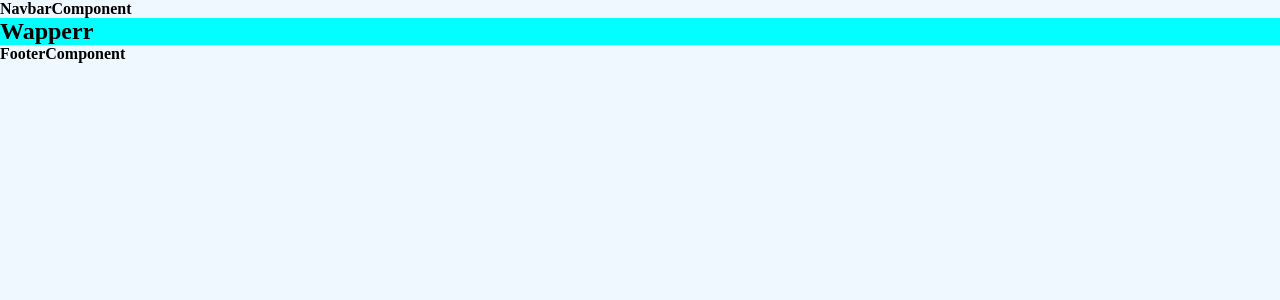
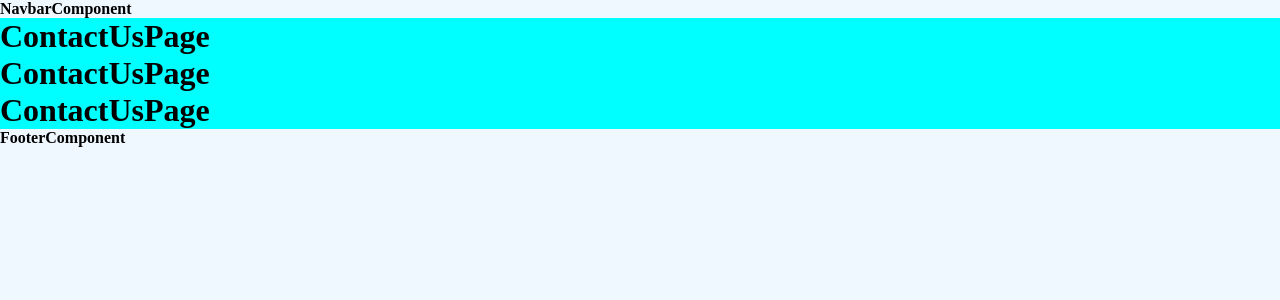
Before and after one commit to mahdizaremz66/resalat-app, a React (Create React App) app: page /contact-us in a window 1280 px wide. Shown: the top 300 px of the page. Built offline with nearby package versions, Linux system fonts and the light colour scheme.

Commit message:
u140202170100

```diff
--- a/src/App.jsx
+++ b/src/App.jsx
@@ -1,5 +1,11 @@
 import FooterComponent from "./components/ui/Footer.components";
 import NavbarComponent from "./components/ui/Navbar.component";
+import { Routes ,Route} from "react-router-dom";
+import HomePage from "./pages/Home.page";
+import FAQPage from "./pages/FAQ.page";
+import AboutUsPage from "./pages/AboutUs.page";
+import ContactUsPage from "./pages/ContactUs.page";
+
 
 function App() {
   return (
@@ -9,7 +15,13 @@
 
       {/*Wapper*/}
       <div className="wapper">
-        <h2>Wapperr</h2>
+        <Routes>
+          <Route path="/" element= {<HomePage />} />
+          <Route path="/faq" element= {<FAQPage />} />
+          <Route path="/about-us" element= {<AboutUsPage />} />
+          <Route path="/contact-us" element= {<ContactUsPage />} />
+
+        </Routes>
 
       </div>
 
--- a/src/index.js
+++ b/src/index.js
@@ -2,10 +2,13 @@
 import ReactDOM from 'react-dom/client';
 import './index.css';
 import App from './App';
+import { BrowserRouter} from "react-router-dom";
 
 const root = ReactDOM.createRoot(document.getElementById('root'));
 root.render(
   <React.StrictMode>
-    <App />
+    <BrowserRouter>
+      <App />
+    </BrowserRouter>
   </React.StrictMode>
 );
--- /dev/null
+++ b/src/pages/AboutUs.page.jsx
@@ -0,0 +1,13 @@
+import React from 'react'
+
+const AboutUsPage = () => {
+      return (
+        <div>
+            <h1>AboutUsPage</h1>
+            <h1>AboutUsPage</h1>
+            <h1>AboutUsPage</h1>
+        </div>
+    )
+  }
+
+export default  AboutUsPage;
--- /dev/null
+++ b/src/pages/ContactUs.page.jsx
@@ -0,0 +1,13 @@
+import React from 'react'
+
+const ContactUsPage = () => {
+      return (
+        <div>
+            <h1>ContactUsPage</h1>
+            <h1>ContactUsPage</h1>
+            <h1>ContactUsPage</h1>
+        </div>
+    )
+  }
+
+export default  ContactUsPage;
--- /dev/null
+++ b/src/pages/FAQ.page.jsx
@@ -0,0 +1,13 @@
+import React from 'react'
+
+const FAQPage = () => {
+      return (
+        <div>
+            <h1>FAQPage</h1>
+            <h1>FAQPage</h1>
+            <h1>FAQPage</h1>
+        </div>
+    )
+  }
+
+export default  FAQPage;
--- /dev/null
+++ b/src/pages/Home.page.jsx
@@ -0,0 +1,13 @@
+import React from 'react'
+
+const HomePage = () => {
+      return (
+        <div>
+            <h1>HomePage</h1>
+            <h1>HomePage</h1>
+            <h1>HomePage</h1>
+        </div>
+    )
+  }
+
+export default  HomePage;
```
